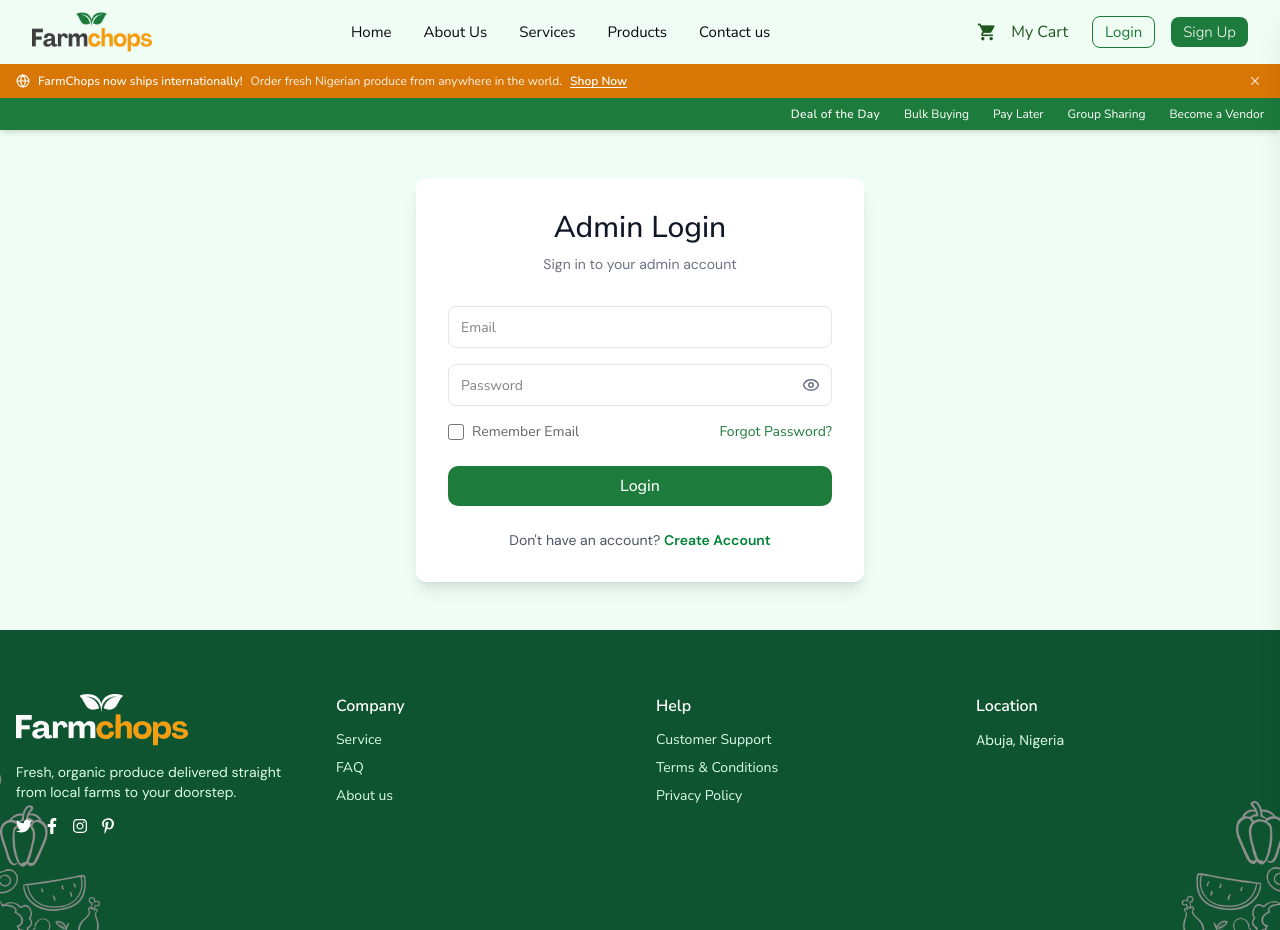
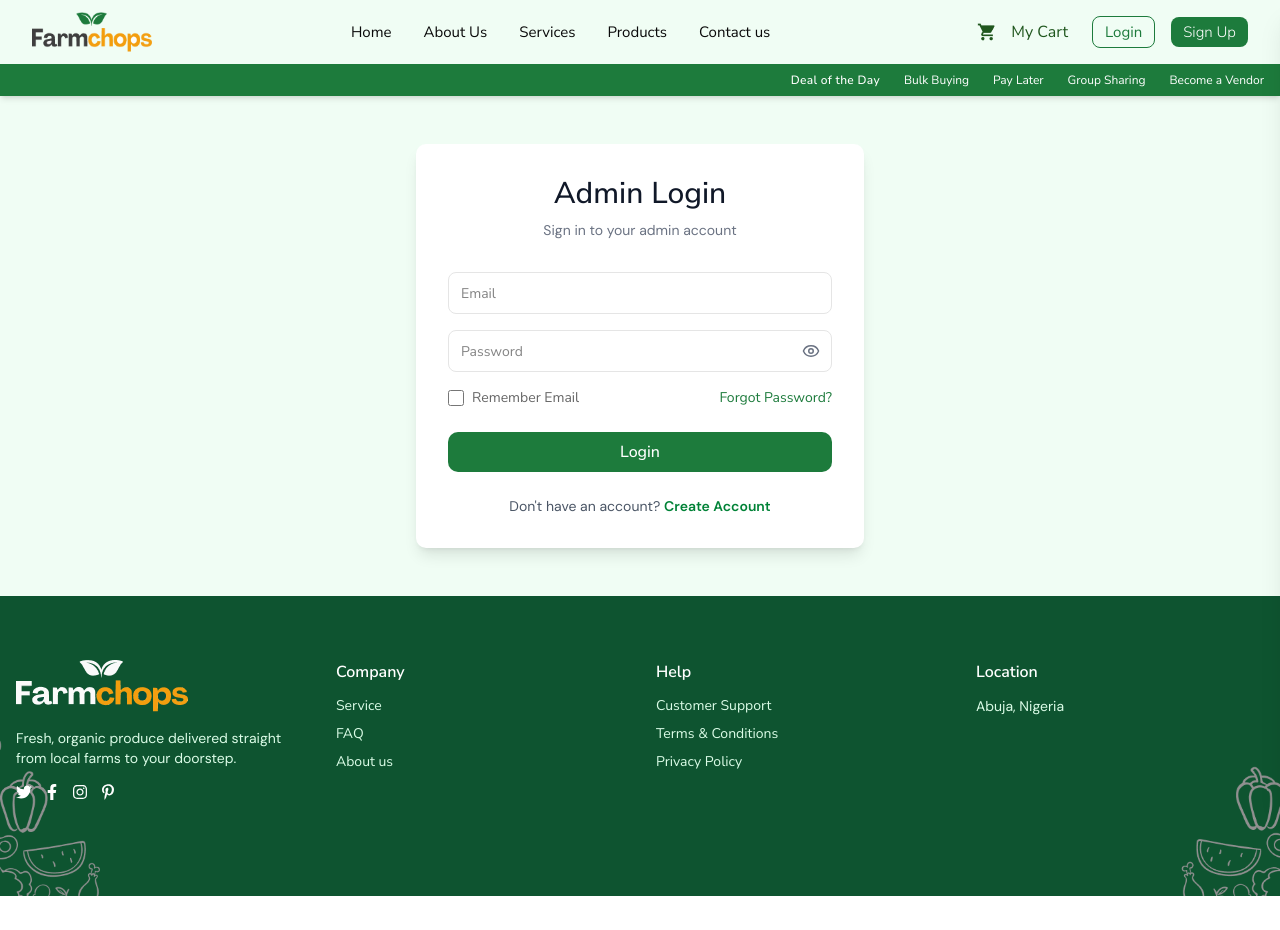
Before and after one commit to Farmchops/FarmChops-Frontend, a React (Vite) app: page /admin/login in a window 1280 px wide. After the commit the page ends 896 px from the top, so only its background shows below. Built offline with nearby package versions, Linux system fonts and the light colour scheme; no server answers.

Commit message:
feat: hide international shipping announcement bar

```diff
--- a/src/components/Navbar.tsx
+++ b/src/components/Navbar.tsx
@@ -194,8 +194,6 @@
                 </div>
             </div>
 
-            {/* International shipping announcement */}
-            <AnnouncementBar />
             {/* Green pay bar */}
             <DealBanner />
 
```
